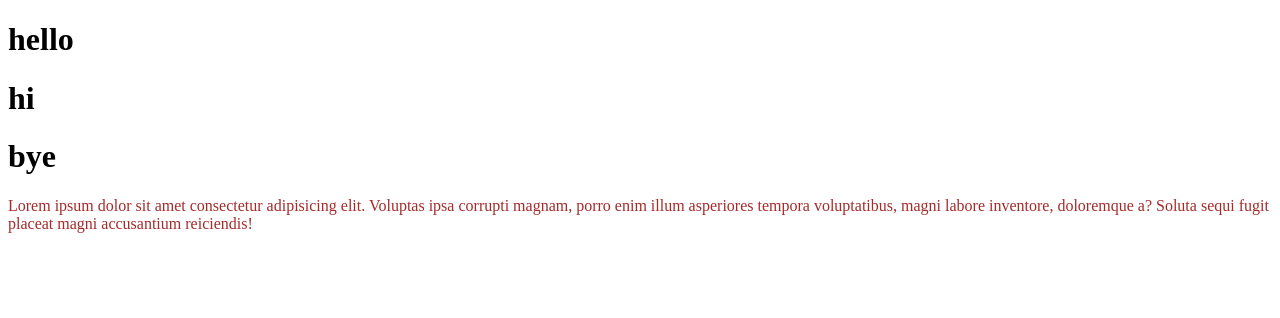
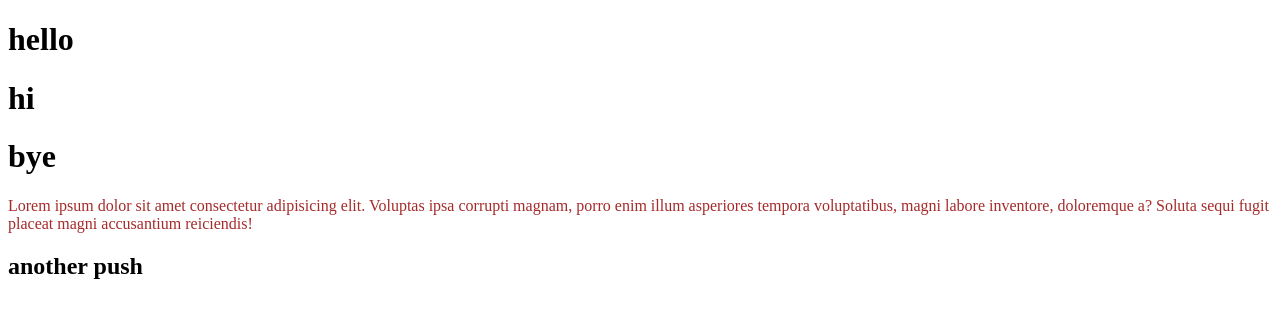
Before and after one commit to TauhidEnam/my-first-repo, a plain HTML site: page index.html in a window 1280 px wide. Drawn offline with Linux system fonts and the light colour scheme.

Commit message:
header 2

```diff
--- a/index.html
+++ b/index.html
@@ -12,5 +12,6 @@
     <h1>hi</h1>
     <h1>bye</h1>
     <p>Lorem ipsum dolor sit amet consectetur adipisicing elit. Voluptas ipsa corrupti magnam, porro enim illum asperiores tempora voluptatibus, magni labore inventore, doloremque a? Soluta sequi fugit placeat magni accusantium reiciendis!</p>
+    <h2>another push</h2>
 </body>
 </html>
```
